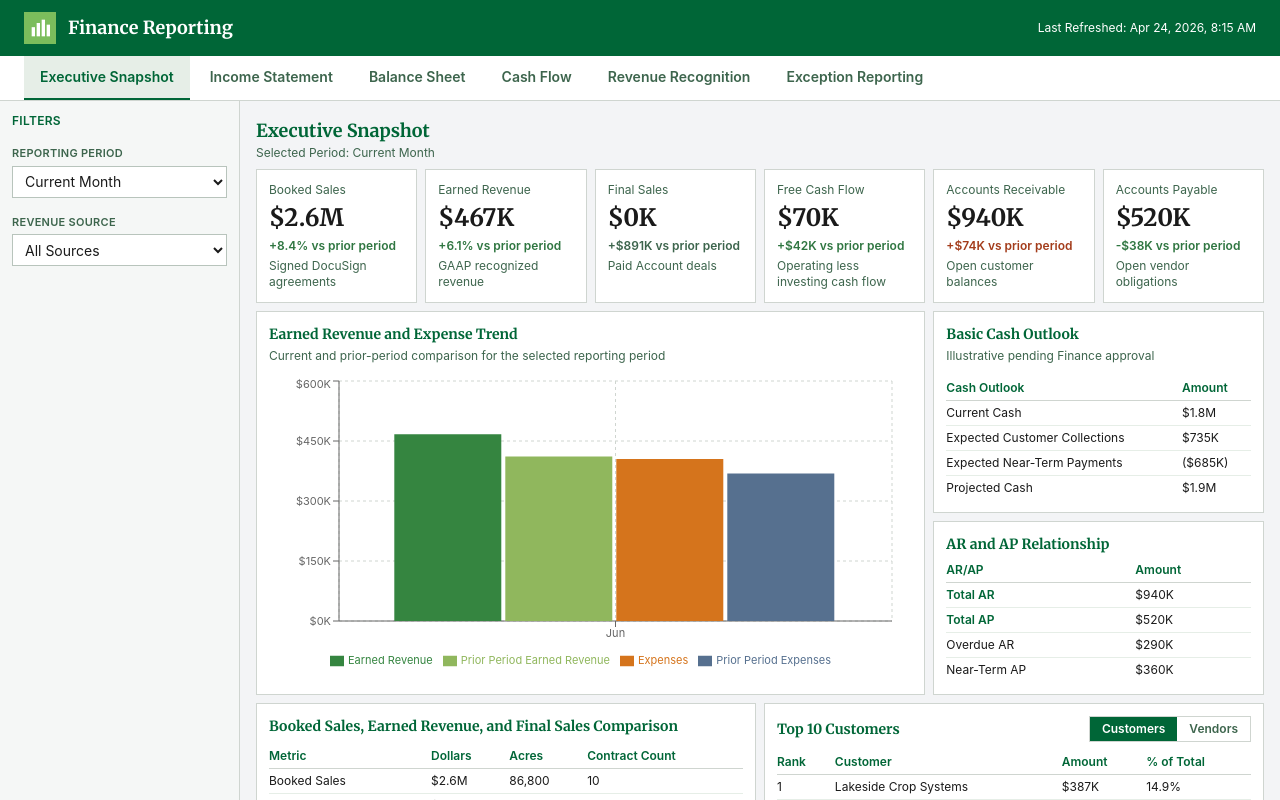
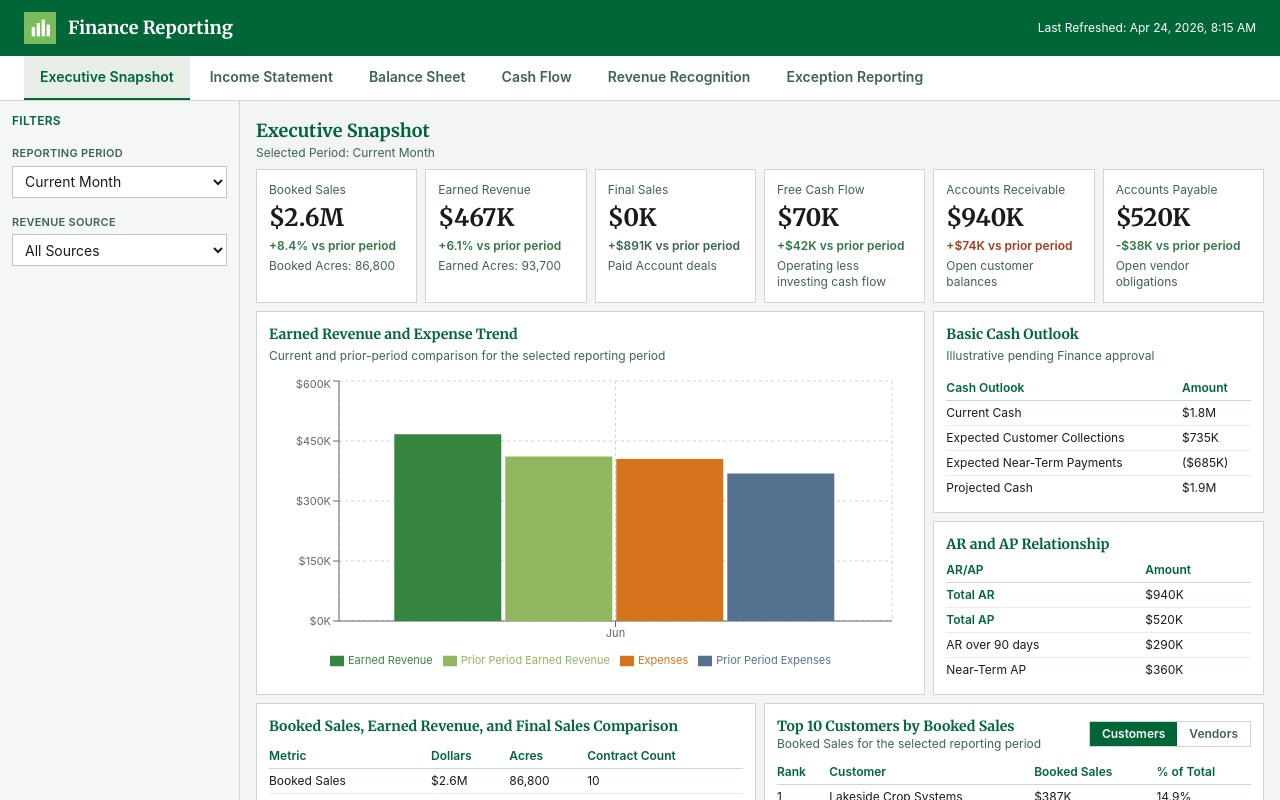
Before and after one commit to danreft/FinanceReporting, a React (Vite) app: page / in a window 1280 px wide. Built offline with nearby package versions, Linux system fonts and the light colour scheme.

Commit message:
straightforward

```diff
--- a/src/app/data/financeMockData.ts
+++ b/src/app/data/financeMockData.ts
@@ -387,7 +387,7 @@ export const monthlyCashFlowTrend = monthlyFinance.map((item, index) => ({
 export const arApSummary = [
   ['Total AR', 940000],
   ['Total AP', 520000],
-  ['Overdue AR', 290000],
+  ['AR over 90 days', 290000],
   ['Upcoming AP', 360000],
 ];
 
@@ -421,9 +421,11 @@ export const balanceSheetStatement = {
   current: {
     cash: 1840000,
     accountsReceivable: 940000,
+    unbilledRevenue: 122000,
     otherCurrentAssets: 270000,
     longTermAssets: 750000,
     accountsPayable: 520000,
+    customerDeposits: 155000,
     accruedLiabilities: 400000,
     longTermLiabilities: 1030000,
     contributedCapital: 600000,
@@ -433,9 +435,11 @@ export const balanceSheetStatement = {
   prior: {
     cash: 1690000,
     accountsReceivable: 850000,
+    unbilledRevenue: 98000,
     otherCurrentAssets: 245000,
     longTermAssets: 710000,
     accountsPayable: 560000,
+    customerDeposits: 128000,
     accruedLiabilities: 360000,
     longTermLiabilities: 990000,
     contributedCapital: 600000,
@@ -607,6 +611,21 @@ export const controlExceptions = [
     detectedDate: '2026-06-24',
     description: 'Deal moved backward after a revenue-recognition stage had been recorded.',
   },
+  {
+    id: 'EX-1011',
+    exceptionType: 'RP Code Added Late',
+    dealOrProject: 'FR-1427',
+    customer: 'High Plains Ag Partners',
+    affectedStage: 'Signed Agreement / DocuSign',
+    affectedPeriod: '2026-06',
+    revenueDifference: 0,
+    acres: 11450,
+    sourceSystem: 'CRM',
+    detectedDate: '2026-06-29',
+    rpCode: 'PGA',
+    rpCodeAddedAt: 'Not available',
+    description: 'RP Code was added after the deal entered DocuSign stage or later in the process, post-RFS Submission. Exact added date/time is not available in the mock source.',
+  },
 ];
 
 export const formatMoney = (value: number) => {
--- a/src/app/pages/FinancePages.tsx
+++ b/src/app/pages/FinancePages.tsx
@@ -397,7 +397,11 @@ export function ExecutiveSnapshot({ filters }: FinancePageProps)
   const periodShare = currentMonthCount(dateRange) / months.length;
   const totalVendorSpend = vendors.reduce((total, [, spend]) => total + Number(spend) * periodShare, 0);
   const topCustomers = selectedDeals
-    .map((deal) => [deal.customer, deal.contractValue] as [string, number])
+    .reduce<Record<string, number>>((customersByBookedSales, deal) => {
+      customersByBookedSales[deal.customer] = (customersByBookedSales[deal.customer] ?? 0) + deal.contractValue;
+      return customersByBookedSales;
+    }, {});
+  const topCustomerRows = Object.entries(topCustomers)
     .sort((a, b) => b[1] - a[1])
     .slice(0, 10)
     .map(([customer, value], index) => [index + 1, customer, value, `${((value / Math.max(selectedSummary.bookedSales, 1)) * 100).toFixed(1)}%`]);
@@ -407,7 +411,7 @@ export function ExecutiveSnapshot({ filters }: FinancePageProps)
     .slice(0, 10)
     .map(([vendor, spend], index) => [index + 1, vendor, spend, `${((spend / Math.max(totalVendorSpend, 1)) * 100).toFixed(1)}%`]);
   const topTable = topListView === 'customers'
-    ? { title: 'Top 10 Customers', columns: ['Rank', 'Customer', 'Amount', '% of Total'], rows: topCustomers }
+    ? { title: 'Top 10 Customers by Booked Sales', subtitle: 'Booked Sales for the selected reporting period', columns: ['Rank', 'Customer', 'Booked Sales', '% of Total'], rows: topCustomerRows }
     : { title: 'Top 10 Vendors', columns: ['Rank', 'Vendor', 'Amount', '% of Total'], rows: topVendors };
   const processComparison = [
     ['Booked Sales', selectedSummary.bookedSales, selectedSummary.bookedAcres, selectedDeals.length],
@@ -423,7 +427,7 @@ export function ExecutiveSnapshot({ filters }: FinancePageProps)
   const arApRows = [
     ['Total AR', selectedSummary.accountsReceivable],
     ['Total AP', selectedSummary.accountsPayable],
-    ['Overdue AR', 290000],
+    ['AR over 90 days', 290000],
     ['Near-Term AP', 360000],
   ];
 
@@ -436,8 +440,8 @@ export function ExecutiveSnapshot({ filters }: FinancePageProps)
       canvasClassName="fixed-report-canvas space-y-2"
     >
       <div className="grid grid-cols-6 gap-2">
-        <PowerBICard title="Booked Sales" value={formatMoney(selectedSummary.bookedSales)} variance="+8.4% vs prior period" status="positive" subtitle="Signed DocuSign agreements" tooltip="Total signed contract value, associated acres, and contract count for agreements fully signed through DocuSign during the selected reporting period." />
-        <PowerBICard title="Earned Revenue" value={formatMoney(selectedSummary.earnedRevenue)} variance="+6.1% vs prior period" status="positive" subtitle="GAAP recognized revenue" tooltip="GAAP-compliant revenue recognized through Signed Agreement, Soil Data Collection Complete, and Report Complete." />
+        <PowerBICard title="Booked Sales" value={formatMoney(selectedSummary.bookedSales)} variance="+8.4% vs prior period" status="positive" subtitle={`Booked Acres: ${formatAcres(selectedSummary.bookedAcres)}`} tooltip="Total signed contract value, associated acres, and contract count for agreements fully signed through DocuSign during the selected reporting period." />
+        <PowerBICard title="Earned Revenue" value={formatMoney(selectedSummary.earnedRevenue)} variance="+6.1% vs prior period" status="positive" subtitle={`Earned Acres: ${formatAcres(selectedSummary.earnedAcres)}`} tooltip="GAAP-compliant revenue recognized through Signed Agreement, Soil Data Collection Complete, and Report Complete." />
         <PowerBICard title="Final Sales" value={formatMoney(selectedSummary.finalSales)} variance="+$891K vs prior period" status="neutral" subtitle="Paid Account deals" tooltip="Value of accounts for which the full customer balance has been collected and the deal has reached Paid Account." />
         <PowerBICard title="Free Cash Flow" value={formatMoney(selectedSummary.freeCashFlow)} variance="+$42K vs prior period" status="positive" subtitle="Operating less investing cash flow" tooltip="Operating cash flow less capital spend for the selected period." />
         <PowerBICard title="Accounts Receivable" value={formatMoney(selectedSummary.accountsReceivable)} variance="+$74K vs prior period" status="negative" subtitle="Open customer balances" tooltip="Open customer invoice balances outstanding at period end." />
@@ -487,7 +491,10 @@ export function ExecutiveSnapshot({ filters }: FinancePageProps)
         </div>
         <div className="bg-white border border-[#CFD5D0] p-3 overflow-hidden">
           <div className="flex items-center justify-between gap-3 mb-2">
-            <div className="text-sm font-semibold text-[#006637]" style={{ fontFamily: 'Merriweather, serif' }}>{topTable.title}</div>
+            <div>
+              <div className="text-sm font-semibold text-[#006637]" style={{ fontFamily: 'Merriweather, serif' }}>{topTable.title}</div>
+              {'subtitle' in topTable && <div className="text-xs text-[#3D654D]" style={{ fontFamily: 'Source Sans 3, sans-serif' }}>{topTable.subtitle}</div>}
+            </div>
             <div className="flex border border-[#CFD5D0]">
               <button type="button" onClick={() => setTopListView('customers')} className={`px-3 py-1 text-xs font-semibold ${topListView === 'customers' ? 'bg-[#006637] text-white' : 'bg-white text-[#3D654D]'}`}>Customers</button>
               <button type="button" onClick={() => setTopListView('vendors')} className={`px-3 py-1 text-xs font-semibold ${topListView === 'vendors' ? 'bg-[#006637] text-white' : 'bg-white text-[#3D654D]'}`}>Vendors</button>
@@ -789,8 +796,8 @@ export function RevenueRecognition({ filters }: FinancePageProps)
       </div>
       <div className="grid grid-cols-2 gap-3">
         <FinanceTable title="Reconciliation Summary" subtitle="Operational Earned Revenue reconciled to general-ledger revenue" columns={['Reconciliation Summary', 'Value']} rows={[
-          ['Operational or CRM Earned Revenue', crmEarnedRevenue],
-          ['General-Ledger Revenue', generalLedgerRevenue],
+          ['CRM Earned Revenue', crmEarnedRevenue],
+          ['General Ledger Earned Revenue', generalLedgerRevenue],
           ['Variance', reconciliationVariance],
           ['Unmatched Records', unmatchedRecords],
           ['Last Reconciliation Date', '2026-06-30'],
@@ -807,12 +814,12 @@ export function BalanceSheet({ filters }: FinancePageProps)
   const selectedMonth = selectedMonthsFor(dateRange)[selectedMonthsFor(dateRange).length - 1];
   const selectedTrendPoint = balanceSheetTrend.find((item) => item.month === selectedMonth) ?? balanceSheetTrend[balanceSheetTrend.length - 1];
   const priorTrendPoint = balanceSheetTrend[Math.max(balanceSheetTrend.findIndex((item) => item.month === selectedTrendPoint.month) - 1, 0)] ?? selectedTrendPoint;
-  const baseCurrentAssets = balanceSheetStatement.current.cash + balanceSheetStatement.current.accountsReceivable + balanceSheetStatement.current.otherCurrentAssets;
-  const basePriorCurrentAssets = balanceSheetStatement.prior.cash + balanceSheetStatement.prior.accountsReceivable + balanceSheetStatement.prior.otherCurrentAssets;
+  const baseCurrentAssets = balanceSheetStatement.current.cash + balanceSheetStatement.current.accountsReceivable + balanceSheetStatement.current.unbilledRevenue + balanceSheetStatement.current.otherCurrentAssets;
+  const basePriorCurrentAssets = balanceSheetStatement.prior.cash + balanceSheetStatement.prior.accountsReceivable + balanceSheetStatement.prior.unbilledRevenue + balanceSheetStatement.prior.otherCurrentAssets;
   const baseTotalAssets = baseCurrentAssets + balanceSheetStatement.current.longTermAssets;
   const basePriorTotalAssets = basePriorCurrentAssets + balanceSheetStatement.prior.longTermAssets;
-  const baseCurrentLiabilities = balanceSheetStatement.current.accountsPayable + balanceSheetStatement.current.accruedLiabilities;
-  const basePriorCurrentLiabilities = balanceSheetStatement.prior.accountsPayable + balanceSheetStatement.prior.accruedLiabilities;
+  const baseCurrentLiabilities = balanceSheetStatement.current.accountsPayable + balanceSheetStatement.current.customerDeposits + balanceSheetStatement.current.accruedLiabilities;
+  const basePriorCurrentLiabilities = balanceSheetStatement.prior.accountsPayable + balanceSheetStatement.prior.customerDeposits + balanceSheetStatement.prior.accruedLiabilities;
   const baseTotalLiabilities = baseCurrentLiabilities + balanceSheetStatement.current.longTermLiabilities;
   const basePriorTotalLiabilities = basePriorCurrentLiabilities + balanceSheetStatement.prior.longTermLiabilities;
   const baseTotalEquity = balanceSheetStatement.current.contributedCapital + balanceSheetStatement.current.retainedEarnings + balanceSheetStatement.current.currentPeriodEarnings;
@@ -837,14 +844,18 @@ export function BalanceSheet({ filters }: FinancePageProps)
   const priorCash = Math.round(balanceSheetStatement.prior.cash * priorAssetScale);
   const accountsReceivable = Math.round(balanceSheetStatement.current.accountsReceivable * assetScale);
   const priorAccountsReceivable = Math.round(balanceSheetStatement.prior.accountsReceivable * priorAssetScale);
-  const otherCurrentAssets = currentAssets - cash - accountsReceivable;
-  const priorOtherCurrentAssets = priorCurrentAssets - priorCash - priorAccountsReceivable;
+  const unbilledRevenue = Math.round(balanceSheetStatement.current.unbilledRevenue * assetScale);
+  const priorUnbilledRevenue = Math.round(balanceSheetStatement.prior.unbilledRevenue * priorAssetScale);
+  const otherCurrentAssets = currentAssets - cash - accountsReceivable - unbilledRevenue;
+  const priorOtherCurrentAssets = priorCurrentAssets - priorCash - priorAccountsReceivable - priorUnbilledRevenue;
   const longTermAssets = totalAssets - currentAssets;
   const priorLongTermAssets = priorTotalAssets - priorCurrentAssets;
   const accountsPayable = Math.round(balanceSheetStatement.current.accountsPayable * liabilityScale);
   const priorAccountsPayable = Math.round(balanceSheetStatement.prior.accountsPayable * priorLiabilityScale);
-  const accruedLiabilities = currentLiabilities - accountsPayable;
-  const priorAccruedLiabilities = priorCurrentLiabilities - priorAccountsPayable;
+  const customerDeposits = Math.round(balanceSheetStatement.current.customerDeposits * liabilityScale);
+  const priorCustomerDeposits = Math.round(balanceSheetStatement.prior.customerDeposits * priorLiabilityScale);
+  const accruedLiabilities = currentLiabilities - accountsPayable - customerDeposits;
+  const priorAccruedLiabilities = priorCurrentLiabilities - priorAccountsPayable - priorCustomerDeposits;
   const longTermLiabilities = totalLiabilities - currentLiabilities;
   const priorLongTermLiabilities = priorTotalLiabilities - priorCurrentLiabilities;
   const contributedCapital = Math.round(balanceSheetStatement.current.contributedCapital * equityScale);
@@ -871,6 +882,7 @@ export function BalanceSheet({ filters }: FinancePageProps)
           children: [
             { id: 'cash', label: 'Cash and Cash Equivalents', current: cash, prior: priorCash },
             { id: 'accountsReceivable', label: 'Accounts Receivable', current: accountsReceivable, prior: priorAccountsReceivable },
+            { id: 'unbilledRevenue', label: '112500 - Unbilled Revenue', current: unbilledRevenue, prior: priorUnbilledRevenue },
             { id: 'otherCurrentAssets', label: 'Other Current Assets', current: otherCurrentAssets, prior: priorOtherCurrentAssets },
           ],
         },
@@ -890,6 +902,7 @@ export function BalanceSheet({ filters }: FinancePageProps)
           prior: priorCurrentLiabilities,
           children: [
             { id: 'accountsPayable', label: 'Accounts Payable', current: accountsPayable, prior: priorAccountsPayable },
+            { id: 'customerDeposits', label: '210200 - Customer Deposits', current: customerDeposits, prior: priorCustomerDeposits },
             { id: 'accruedLiabilities', label: 'Accrued Liabilities', current: accruedLiabilities, prior: priorAccruedLiabilities },
           ],
         },
@@ -934,7 +947,7 @@ export function BalanceSheet({ filters }: FinancePageProps)
         <FinanceTable title="AR and AP Relationship" subtitle="Open receivables and payables summary" columns={['AR and AP Relationship', 'Amount']} rows={[
           ['Total AR', accountsReceivable],
           ['Total AP', accountsPayable],
-          ['Overdue AR', overdueAr],
+          ['AR over 90 days', overdueAr],
           ['Near-Term AP', upcomingAp],
         ]} />
         <div className="self-start bg-white border border-[#CFD5D0] p-3">
@@ -978,8 +991,8 @@ export function CashFlow({ filters }: FinancePageProps)
 
   return (
     <PageShell
-      title="Cash Flow"
-      subtitle="Illustrative financial statement structure pending QuickBooks account mapping."
+      title="Statement of Cash Flows"
+      subtitle="Cash flow statement structure pending QuickBooks account mapping."
       selectedPeriod={selectedPeriodLabel(dateRange)}
       exportContext={`Finance-statement print layout. Reporting Period: ${selectedPeriodLabel(dateRange)}. Secondary account filters belong in the Power BI filter pane. Free Cash Flow definition pending Finance confirmation. Illustrative financial statement structure pending QuickBooks account mapping.`}
     >
@@ -988,7 +1001,7 @@ export function CashFlow({ filters }: FinancePageProps)
         <PowerBICard title="Net Change in Cash" value={formatMoney(netChangeInCash)} status={netChangeInCash >= 0 ? 'positive' : 'negative'} subtitle="Operating + investing + financing" tooltip="Net change in cash from operating, investing, and financing activities." />
         <PowerBICard title="Free Cash Flow" value={formatMoney(freeCashFlow)} status={freeCashFlow >= 0 ? 'positive' : 'negative'} subtitle="Definition pending Finance confirmation." tooltip="Illustrative Free Cash Flow currently uses operating cash flow plus investing cash flow. Definition pending Finance confirmation." />
       </div>
-      <FinanceTable title="Cash Flow Statement Matrix" subtitle="Illustrative operating, investing, and financing structure pending QuickBooks account mapping" columns={['Cash Flow Statement', 'Actual Amount']} rows={selectedCashFlowStatementRows} />
+      <FinanceTable title="Statement of Cash Flows" subtitle="Operating, investing, financing, and cash rollforward sections supported by the current mock data" columns={['Statement of Cash Flows', 'Actual Amount']} rows={selectedCashFlowStatementRows} />
       <div className="grid grid-cols-2 gap-3">
         <FinanceTable title="Basic Cash Outlook" subtitle="Basic cash outlook only" columns={['Cash Outlook', 'Amount']} rows={selectedCashFlowOutlook} />
         <ChartCard title="Free Cash Flow Trend" subtitle="Definition pending Finance confirmation." height={240}>
@@ -1014,6 +1027,7 @@ export function ExceptionReporting({ filters }: FinancePageProps)
     'Missing Stage Date',
     'CRM or Operational-to-General-Ledger Mismatch',
     'Historical-Period Change',
+    'RP Code Added Late',
   ];
   const filteredExceptions = controlExceptions.filter((item) => {
     if (!exceptionCategories.includes(item.exceptionType)) return false;
@@ -1038,6 +1052,9 @@ export function ExceptionReporting({ filters }: FinancePageProps)
     item.exceptionType,
     item.dealOrProject,
     item.customer,
+    item.affectedStage,
+    'rpCode' in item ? item.rpCode : 'N/A',
+    'rpCodeAddedAt' in item ? item.rpCodeAddedAt : 'N/A',
     item.affectedPeriod,
     item.revenueDifference,
     item.sourceSystem,
@@ -1063,7 +1080,7 @@ export function ExceptionReporting({ filters }: FinancePageProps)
         </div>
       </div>
       <FinanceTable title="Exception Summary" subtitle="Potential Financial Impact pending calculation definition" columns={['Exception Type', 'Record Count', 'Potential Financial Impact']} rows={exceptionSummaryRows} />
-      <FinanceTable title="Exception Detail" subtitle="Read-only table; customer and source system filters belong in the Power BI filter pane" columns={['Exception Type', 'Deal / Project', 'Customer', 'Affected Period', 'Potential Financial Impact', 'Source System', 'Detected Date']} rows={exceptionDetailRows} />
+      <FinanceTable title="Exception Detail" subtitle="Read-only table; customer and source system filters belong in the Power BI filter pane" columns={['Exception Type', 'Deal / Project', 'Customer', 'Relevant Stage', 'RP Code', 'RP Code Added', 'Affected Period', 'Potential Financial Impact', 'Source System', 'Detected Date']} rows={exceptionDetailRows} />
     </PageShell>
   );
 }
--- a/src/app/powerBiImplementation.ts
+++ b/src/app/powerBiImplementation.ts
@@ -55,7 +55,7 @@ export const powerBIImplementationMetadata: PowerBIImplementationMetadata[] = [
     element: 'Earned Revenue and expense trend, illustrative basic cash outlook, AR/AP relationship, top 10 bookmark table, process metric comparison',
     recommendedVisual: 'Native column chart, table visuals, and bookmark toggle',
     implementationApproach: 'Use clustered columns, native tables, a Customers/Vendors bookmark toggle, and a tabular Booked Sales/Earned Revenue/Final Sales comparison showing dollars, acres, and contract count together.',
-    requiredMeasures: ['Earned Revenue', 'Prior Earned Revenue', 'Expenses', 'Prior Expenses', 'Cash Outlook Amount', 'Total AR', 'Total AP', 'Overdue AR', 'Near-Term AP', 'Selected Business Metric'],
+    requiredMeasures: ['Earned Revenue', 'Prior Earned Revenue', 'Expenses', 'Prior Expenses', 'Cash Outlook Amount', 'Total AR', 'Total AP', 'AR over 90 days', 'Near-Term AP', 'Selected Business Metric'],
     expectedInteraction: 'Standard cross-filtering and bookmark toggle where used',
     knownLimitation: 'Top 10 detail can use a bookmark toggle or supporting detail page to preserve the 16:9 canvas.',
     replicabilityStatus: 'Fully Replicable',
@@ -95,7 +95,7 @@ export const powerBIImplementationMetadata: PowerBIImplementationMetadata[] = [
     element: 'Earned Revenue audit visuals',
     recommendedVisual: 'Cards, table/matrix visuals, native slicers, filter pane fields, and drillthrough pages',
     implementationApproach: 'Use exactly Stage 1 — Signed Agreement, Stage 2 — Soil Data Collection Complete, and Stage 3 — Report Complete. Monthly stage reporting can use a chart/table selector; customer, source, and reconciliation result remain Power BI filter-pane fields. Contract detail maps to drillthrough or paginated detail outside the main page.',
-    requiredMeasures: ['Total Earned Revenue', 'Stage 1 Earned Revenue', 'Stage 2 Earned Revenue', 'Stage 3 Earned Revenue', 'Recognized Acres', 'Operational or CRM Earned Revenue', 'General-Ledger Revenue', 'Reconciliation Variance'],
+    requiredMeasures: ['Total Earned Revenue', 'Stage 1 Earned Revenue', 'Stage 2 Earned Revenue', 'Stage 3 Earned Revenue', 'Recognized Acres', 'CRM Earned Revenue', 'General Ledger Earned Revenue', 'Reconciliation Variance'],
     expectedInteraction: 'Report-page tooltips, conditional formatting, and drillthrough',
     knownLimitation: 'The one-third allocation is a mockup assumption based on the meeting description. Final DAX, accounting treatment, and stage-acre definition must be approved by Finance. Discounts, change orders, refunds, credits, cancellations, partial acreage changes, reopened accounts, and manual adjustments are open implementation rules, not mockup calculations.',
     replicabilityStatus: 'Replicable with Drillthrough',
```
Also changed, not shown: 2 other files (tests, documents, lock files or other folders).
